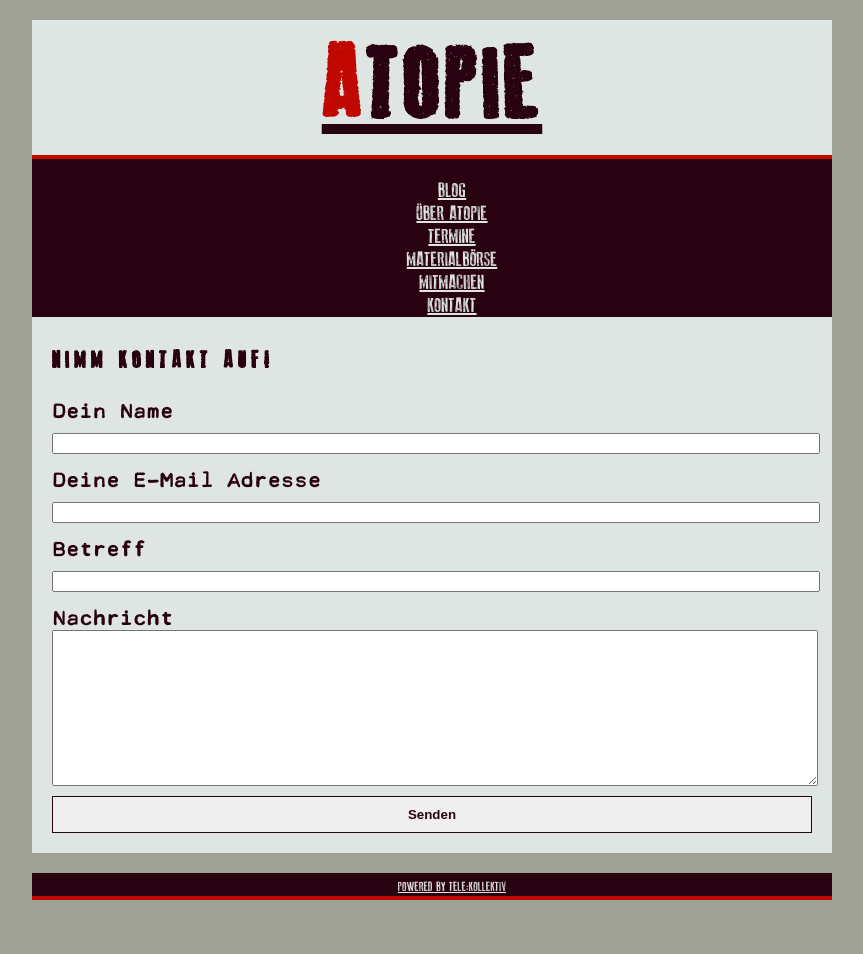
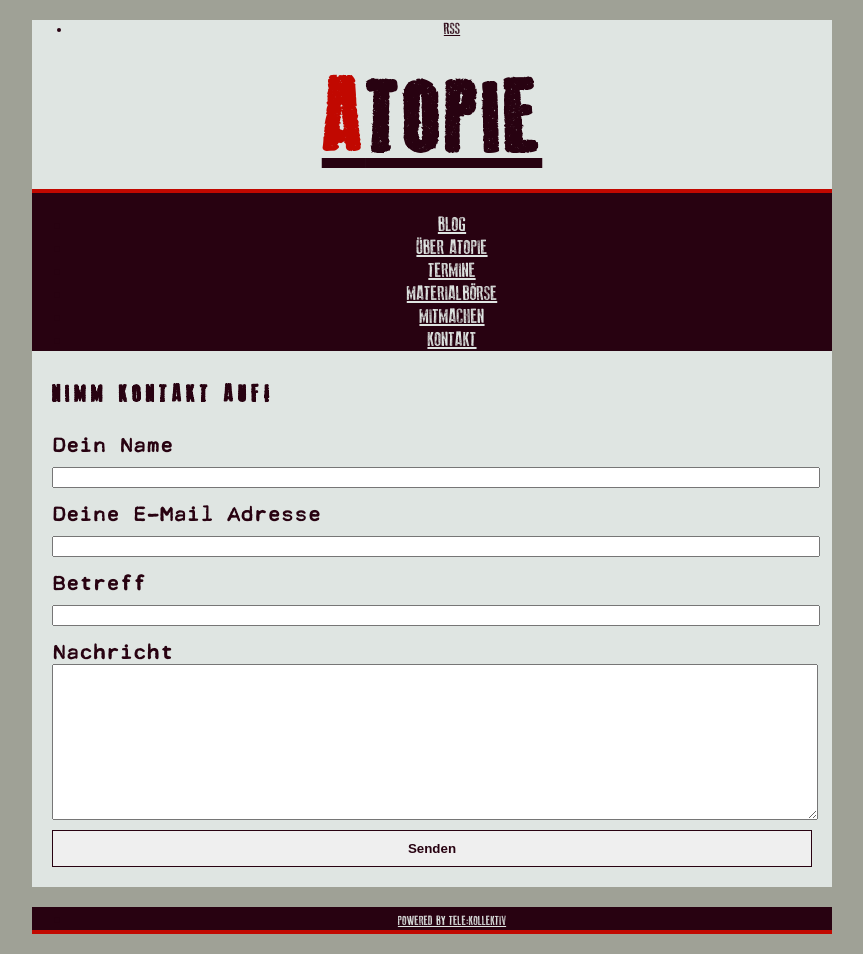
Before and after one commit to telekollektiv/blogupy, a Flask app: page /kontakt/ in a window 1280 px wide. Shown: the whole page, without its empty margins (208-1071 px from the left). Before the commit the page ends 900 px from the top, so only its background shows below. Run offline with Flask 2, Linux system fonts and the light colour scheme; parts of the project's set-up code (start-up, migrations or seed data) failed here and were passed over; some libraries are stand-ins or nearby versions.

Commit message:
add feed link (rss)

```diff
--- a/static/css/main.css
+++ b/static/css/main.css
@@ -58,16 +58,16 @@ header h1 {
     color: #c10800;
 }
 
-header h1 a {
+header a {
     color: #280211;
 }
 
-header h1 a:hover {
+header a:hover {
     color: #c10800;
     text-decoration: none;
 }
 
-header h1 a:focus {
+header a:focus {
     color: #280211;
     text-decoration: none;
 }
--- a/templates/feed.xml
+++ b/templates/feed.xml
@@ -4,7 +4,7 @@
     <title>Atopie</title>
     <description>Blogupy RSS Feed</description>
     <link>https://atopie.net/</link>
-    <atom:link href="/index.rss" rel="self" type="application/rss+xml" />
+    <atom:link href="/feed" rel="self" type="application/rss+xml" />
     <generator>Blogupy</generator>
     {% for item in items %}
       <item>
--- a/templates/layout.html
+++ b/templates/layout.html
@@ -9,6 +9,7 @@
         <link rel='stylesheet' href="/static/css/loading-bar.min.css">
         <link rel="stylesheet" href="/static/css/main.css">
         <link rel="icon" type="image/png" href="/static/img/favicon.png">
+        <link rel="alternate" type="application/rss+xml" title="RSS" href="/feed">
         <base href="/">
         <script src="/static/js/angular.min.js"></script>
         <script src="/static/js/angular-route.min.js"></script>
@@ -21,6 +22,9 @@
     <body>
         <div class="container" ng-controller="AtopieCtrl">
             <header>
+                <ul class="text-right list-inline">
+                    <li><a href="/feed" target="_blank">RSS</a></li>
+                </ul>
                 <h1 class="first-red">
                     <a href="/">Atopie</a>
                 </h1>
```
